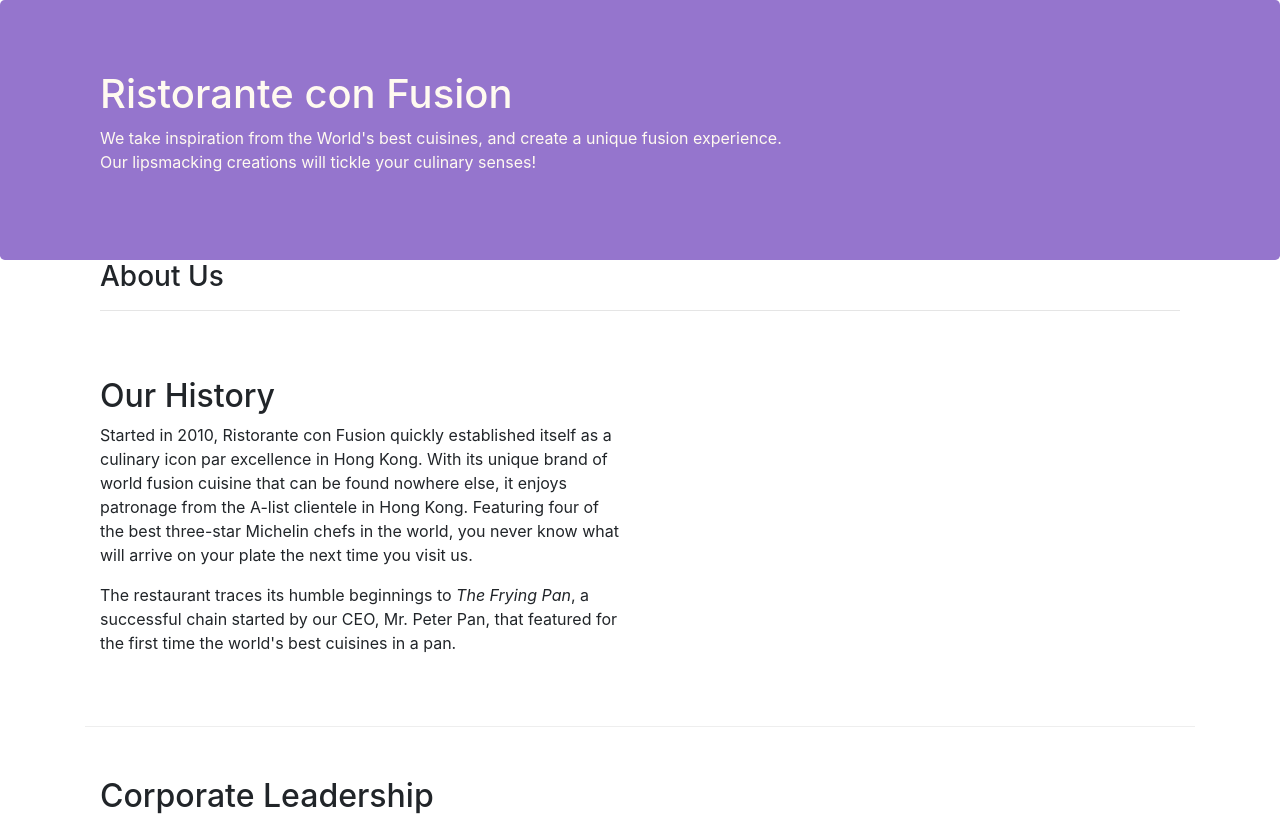
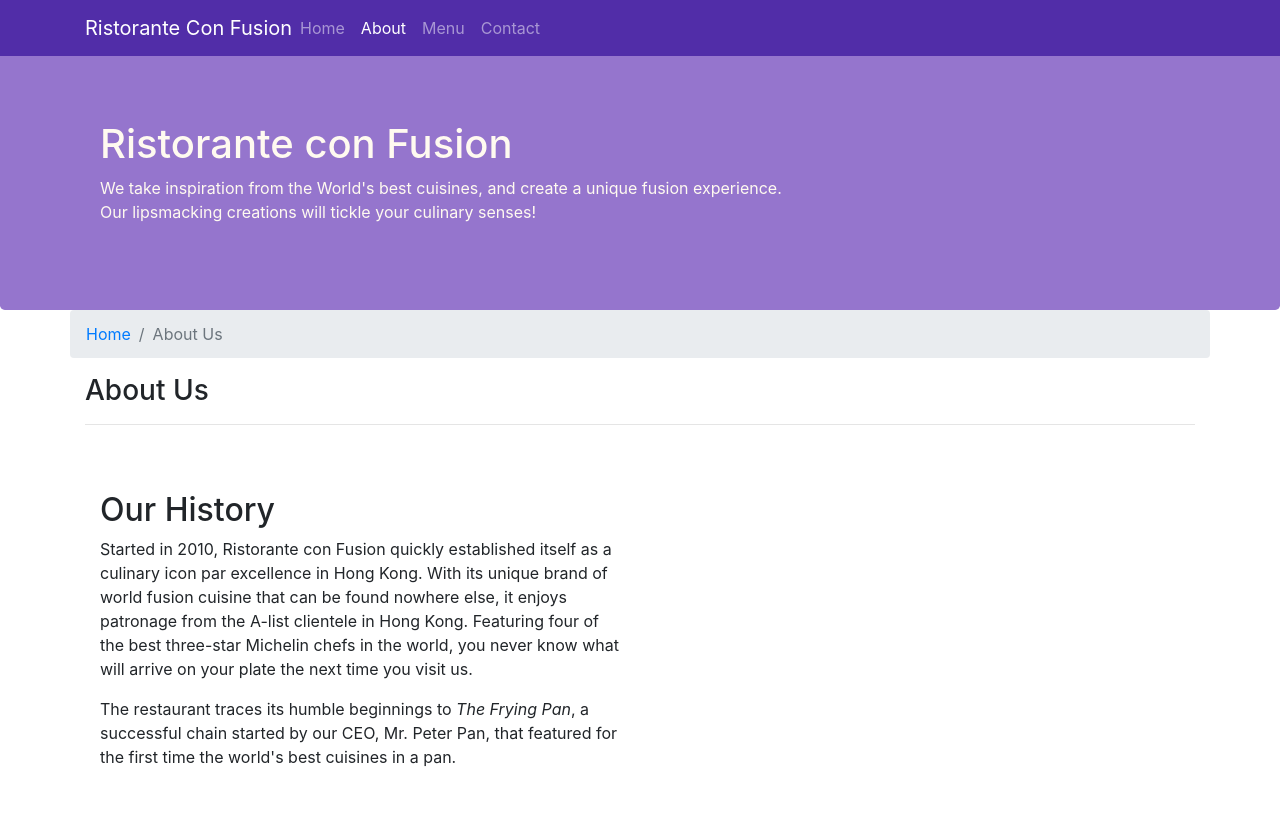
Before and after one commit to Debrup1201/Bootstrap4, a website: page aboutus.html in a window 1280 px wide. Shown: the top 818 px of the page. Drawn offline with nearby package versions, Linux system fonts and the light colour scheme.

Commit message:
Navbar and Breadcrumbs

```diff
--- a/aboutus.html
+++ b/aboutus.html
@@ -14,7 +14,22 @@
 </head>
 
 <body>
-
+    <nav class="navbar navbar-dark navbar-expand-sm fixed-top">
+        <div class="container">
+            <button class="navbar-toggler" type="button" data-toggle="collapse" data-target="#Navbar">
+                <span class="navbar-toggler-icon"></span>
+            </button>
+            <a class="navbar-brand mr-auto" href="./index.html">Ristorante Con Fusion</a>
+            <div class="collapse navbar-collapse" id="Navbar">
+                <ul class="navbar-nav mr-auto">
+                    <li class="nav-item"><a class="nav-link" href="./index.html">Home</a></li>
+                    <li class="nav-item active"><a class="nav-link" href="#">About</a></li>
+                    <li class="nav-item"><a class="nav-link" href="#">Menu</a></li>
+                    <li class="nav-item"><a class="nav-link" href="#">Contact</a></li>
+                </ul>
+            </div>
+        </div>
+    </nav>
     <header class="jumbotron">
         <div class="container">
             <div class="row row-header">
@@ -29,7 +44,11 @@
     </header>
 
     <div class="container">
-        <div>
+        <div class="row">
+            <ol class="col-12 breadcrumb">
+                <li class="breadcrumb-item"><a href="./index.html">Home</a></li>
+                <li class="breadcrumb-item active">About Us</li>
+            </ol>
             <div class="col-12">
                <h3>About Us</h3>
                <hr>
@@ -45,7 +64,6 @@
             <div>
             </div>
         </div>
-
 
         <div class="row row-content">
             <div class="col-12">
@@ -69,7 +87,7 @@
                 <div class="col-5 offset-1 col-sm-2">
                     <h5>Links</h5>
                     <ul class="list-unstyled">
-                        <li><a href="#">Home</a></li>
+                        <li><a href="./index.html">Home</a></li>
                         <li><a href="#">About</a></li>
                         <li><a href="#">Menu</a></li>
                         <li><a href="#">Contact</a></li>
--- a/css/styles.css
+++ b/css/styles.css
@@ -28,3 +28,12 @@
     margin: 0px;
     color: #0f0f0f;
 }
+
+body{
+    padding: 50px 0px 0px 0px;
+    z-index: 0;
+}
+
+.navbar-dark {
+    background-color: #512DA8;
+}
```
Also changed, not shown: index.html (+17 -2 lines).
